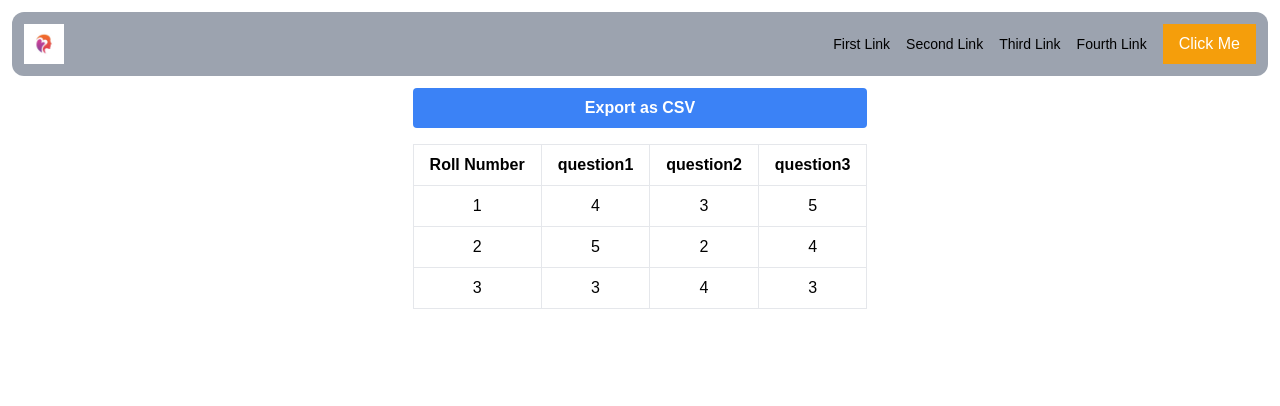
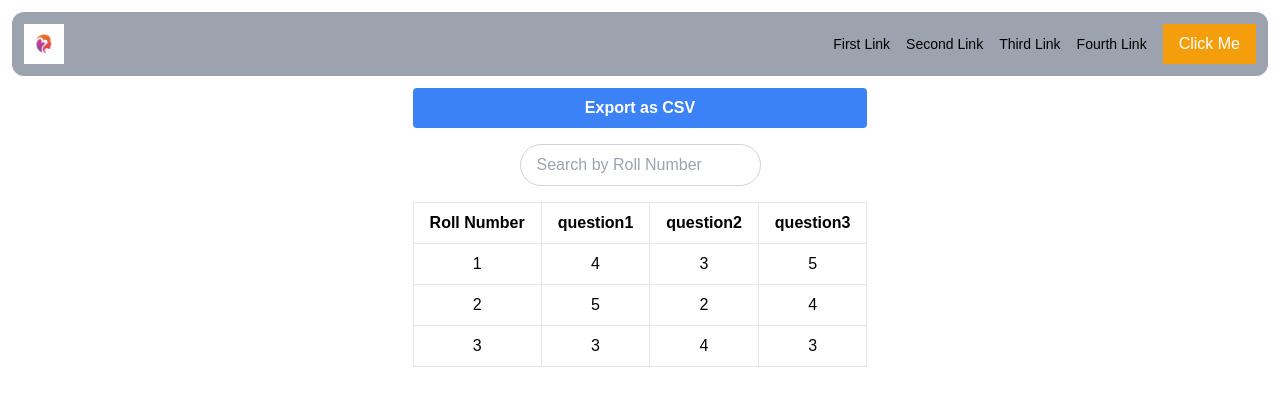
Before and after one commit to manavgondalia/Serene-Soul, a React (Create React App) app in the folder mental-health-client/: page / in a window 1280 px wide. Shown: the top 406 px of the page. Built offline with nearby package versions, Linux system fonts and the light colour scheme; a web font is replaced by a local one.

Commit message:
Add search by roll number in summary

```diff
--- a/mental-health-client/src/components/AdvisorSummary.js
+++ b/mental-health-client/src/components/AdvisorSummary.js
@@ -2,6 +2,8 @@ import React, { useState } from "react";
 
 const AdvisorSummary = ({ data }) => {
 	const [csvData, setCsvData] = useState("");
+	const [searchRollNumber, setSearchRollNumber] = useState("");
+	const [filteredData, setFilteredData] = useState(data);
 
 	const generateCsv = () => {
 		// Convert data to CSV format
@@ -13,6 +15,14 @@ const AdvisorSummary = ({ data }) => {
 		setCsvData(encodeURI(csvContent));
 	};
 
+	const handleSearchChange = (event) => {
+		setSearchRollNumber(event.target.value);
+		const filtered = data.filter((student) =>
+			student.rollNumber.toString().includes(event.target.value)
+		);
+		setFilteredData(filtered);
+	};
+
 	return (
 		<div className="mx-auto max-w-max flex flex-col justify-center overflow-auto font-grostek text-center">
 			<button
@@ -21,6 +31,15 @@ const AdvisorSummary = ({ data }) => {
 			>
 				Export as CSV
 			</button>
+			<div className="mb-4">
+				<input
+					type="text"
+					placeholder="Search by Roll Number"
+					value={searchRollNumber}
+					onChange={handleSearchChange}
+					className="px-4 py-2 rounded-full border border-gray-300 focus:outline-none focus:ring-1 focus:ring-blue-500"
+				/>
+			</div>
 			<table className="table-auto">
 				<thead>
 					<tr>
@@ -35,7 +54,7 @@ const AdvisorSummary = ({ data }) => {
 					</tr>
 				</thead>
 				<tbody>
-					{data.map((student) => (
+					{filteredData.map((student) => (
 						<tr key={student.rollNumber}>
 							<td className="border px-4 py-2">{student.rollNumber}</td>
 							{Object.values(student)
```
